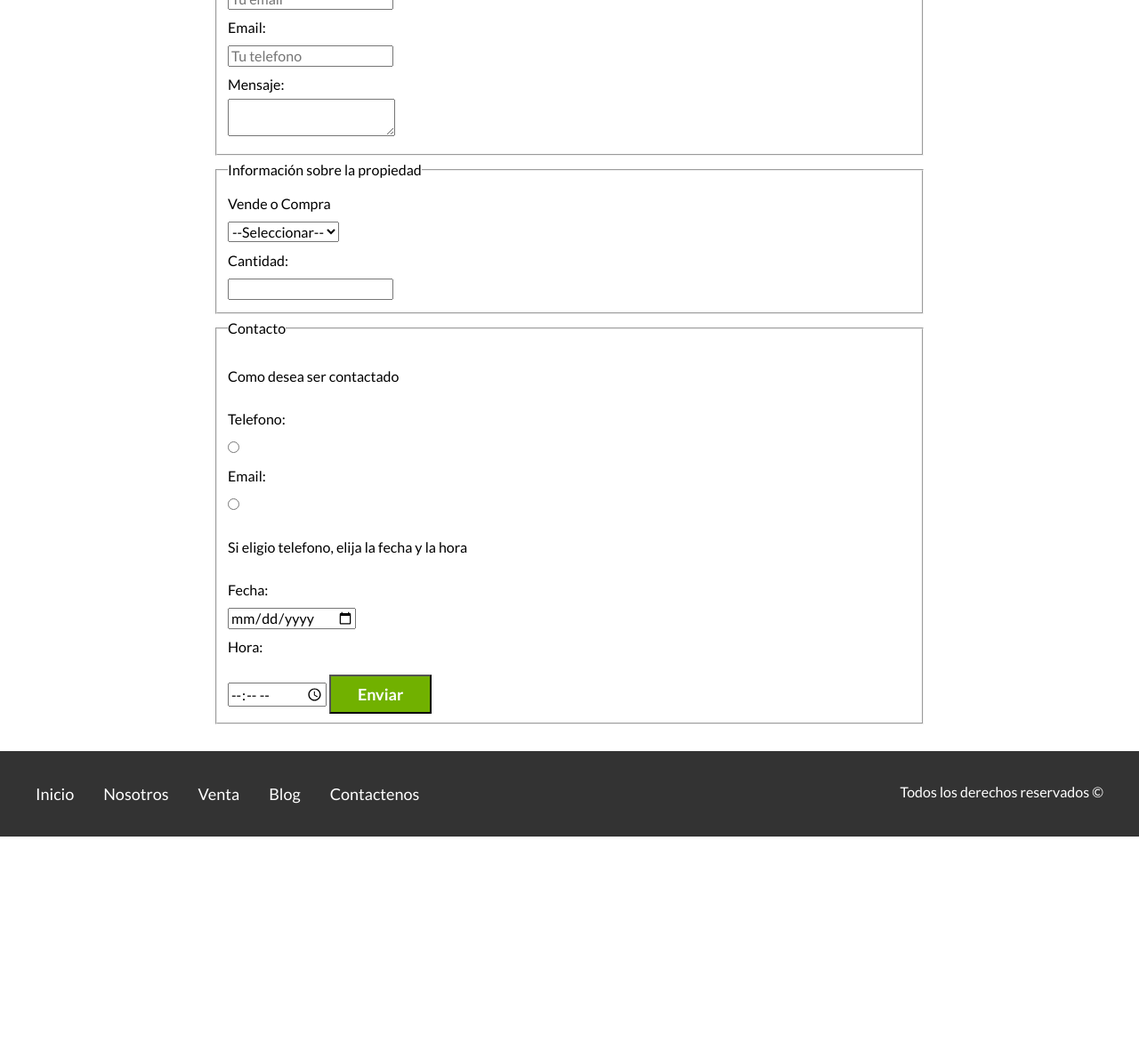
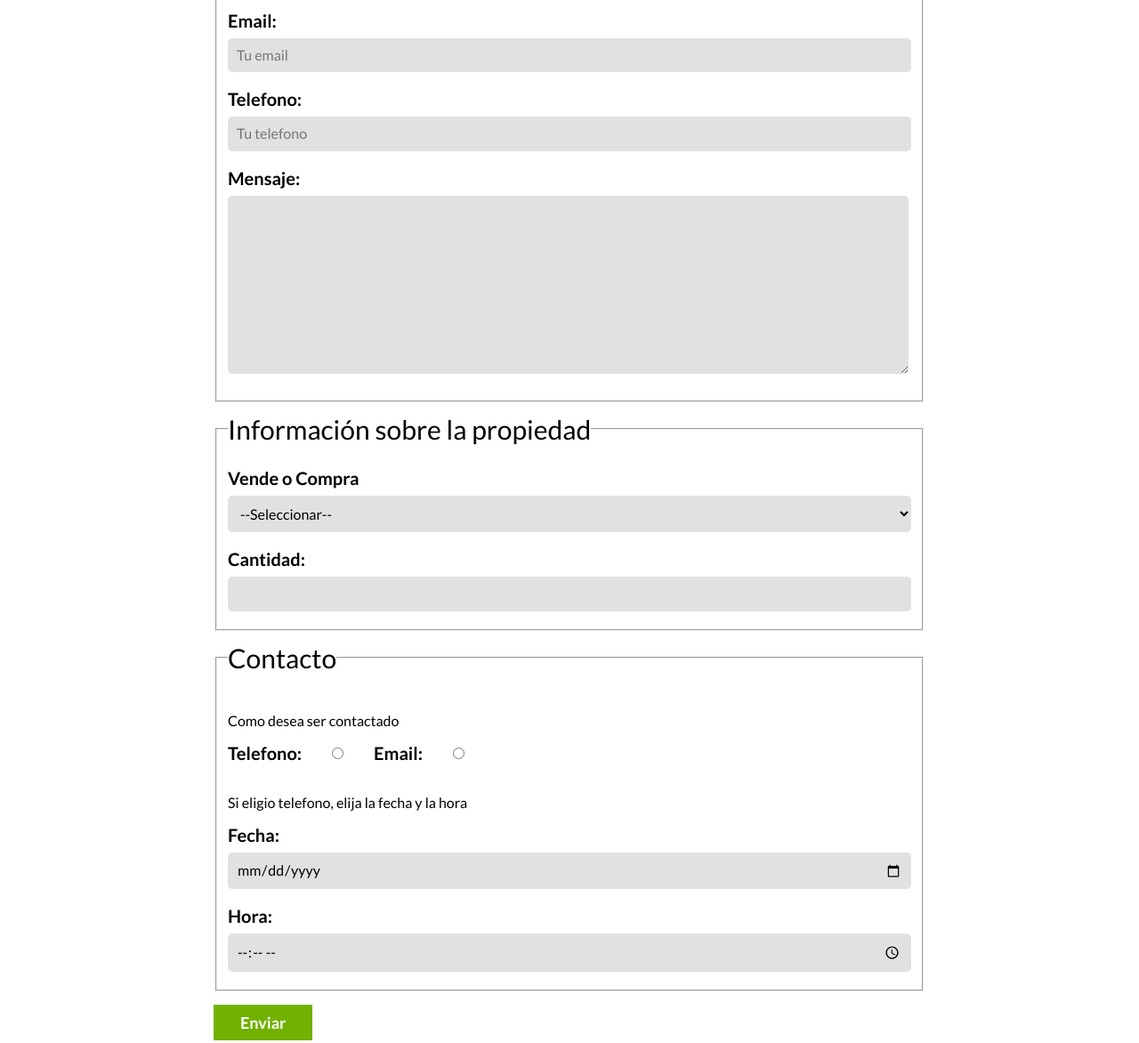
Before and after one commit to Carlos-could/1_Bienes_Raices, a plain HTML site: page contacto.html in a window 1280 px wide. Shown: the part 1139-2311 px from the top of the page at 89% size. Before the commit the page ends 2079 px from the top, so only its background shows below. Drawn offline with Linux system fonts and the light colour scheme.

Commit message:
contacto esta terminado

```diff
--- a/contacto.html
+++ b/contacto.html
@@ -36,7 +36,7 @@
       <main class="contenedor seccion contenido-centrado">
          <h2 class="titulo-centrado">Llena el formulario de contacto</h2>
 
-         <form action="">
+         <form class="contacto" action="">
             <fieldset>
                <legend>Información personal</legend>
                <label for="nombre">Nombre:</label>
@@ -45,7 +45,7 @@
                <label for="email">Email:</label>
                <input type="email" id="email" placeholder="Tu email" required>
 
-               <label for="telefono">Email:</label>
+               <label for="telefono">Telefono:</label>
                <input type="tel" id="telefono" placeholder="Tu telefono" required>
 
                <label for="mensaje">Mensaje:</label>
@@ -70,12 +70,13 @@
                <legend>Contacto</legend>
 
                <p>Como desea ser contactado</p>
+               <div class="forma-contacto">
+                  <label for="telefono" class="telefono">Telefono:</label>
+                  <input type="radio" name="contacto" value="telefono" id="telefono">
 
-               <label for="telefono">Telefono:</label>
-               <input type="radio" name="contacto" value="telefono" id="telefono">
-
-               <label for="correo">Email:</label>
-               <input type="radio" name="contacto" value="correo" id="correo">
+                  <label for="correo">Email:</label>
+                  <input type="radio" name="contacto" value="correo" id="correo">
+               </div>
 
                <p>Si eligio telefono, elija la fecha y la hora</p>
                <label for="fecha">Fecha:</label>
@@ -84,9 +85,9 @@
                <label for="hora">Hora:</label>
                <input type="time" id="hora" min="08:00" max="18:00">
 
-               <input type="submit" value="Enviar" class="boton boton-verde">
+
             </fieldset>
-
+            <input type="submit" value="Enviar" class="boton boton-verde">
 
          </form>
 
--- a/css/style.css
+++ b/css/style.css
@@ -7,6 +7,10 @@ body{
   font-family: lato, sans-serif;
   font-size: 1.6rem;
   line-height: 2;
+  box-sizing: border-box;
+}
+*{
+   box-sizing: border-box;
 }
 
 h1{ font-size: 3.8rem;}
@@ -54,6 +58,11 @@ img{
      font-size: 1.8rem;
      display: inline-block;
      margin-top: 1.5rem;
+     border: 0;
+}
+
+.boton:hover{
+     cursor: pointer;
 }
 
 .boton-naranja{
@@ -349,6 +358,50 @@ background-color: #71B100;
 
 /* Contacto */
 
+legend{
+   font-size: 3rem;
+}
+
+
 label{
 	display: block;
+   font-weight: 700;
+   font-size: 2rem;
 }
+
+input:not([type="submit"]), textarea,
+select
+{
+   background-color: #e1e1e1;
+   border-radius: 0.5rem;
+   border:none;
+   margin-bottom: 1rem;
+   width: 100%;
+   padding: 1rem;
+
+}
+
+textarea{
+   height: 200px;
+   max-width: 100%;
+   display: inline-block;
+   max-width: 765px;
+}
+
+.forma-contacto {
+   max-width: 30rem;
+   display: flex;
+   justify-content: space-between;
+   align-items: center;
+}
+
+input[type="radio"]{
+   margin: 0;
+   width: 100%;
+}
+
+form p{
+   margin: 2rem 0 0 0;
+}
+
+/* botones
```
